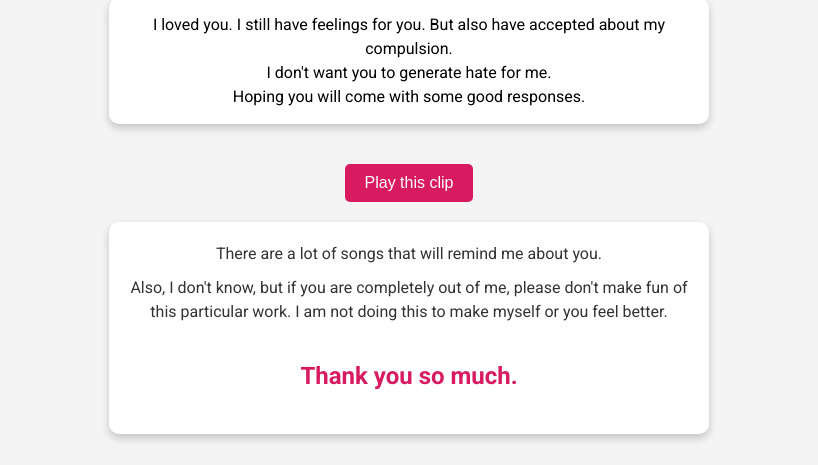
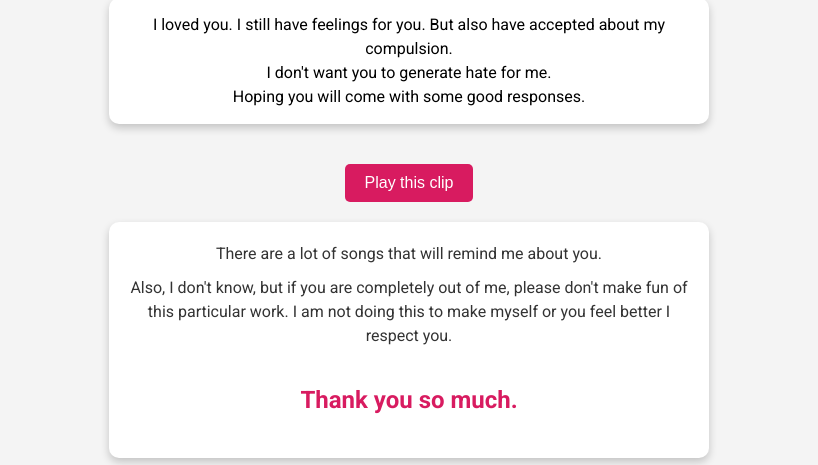
Before and after one commit to BSParadoxx/PT, a plain HTML site: page pt3.html in a window 1280 px wide. Shown: the part 335-800 px from the top of the page, without its empty margins (231-1049 px from the left). Drawn offline with Linux system fonts and the light colour scheme.

Commit message:
Update pt3.html

```diff
--- a/pt3.html
+++ b/pt3.html
@@ -137,7 +137,7 @@
 
     <div id="final">
         <p>There are a lot of songs that will remind me about you.</p>
-        <p>Also, I don't know, but if you are completely out of me, please don't make fun of this particular work. I am not doing this to make myself or you feel better.</p>
+        <p>Also, I don't know, but if you are completely out of me, please don't make fun of this particular work. I am not doing this to make myself or you feel better I respect you.</p>
         <br>
         <h1>Thank you so much.</h1>
     </div>
```
